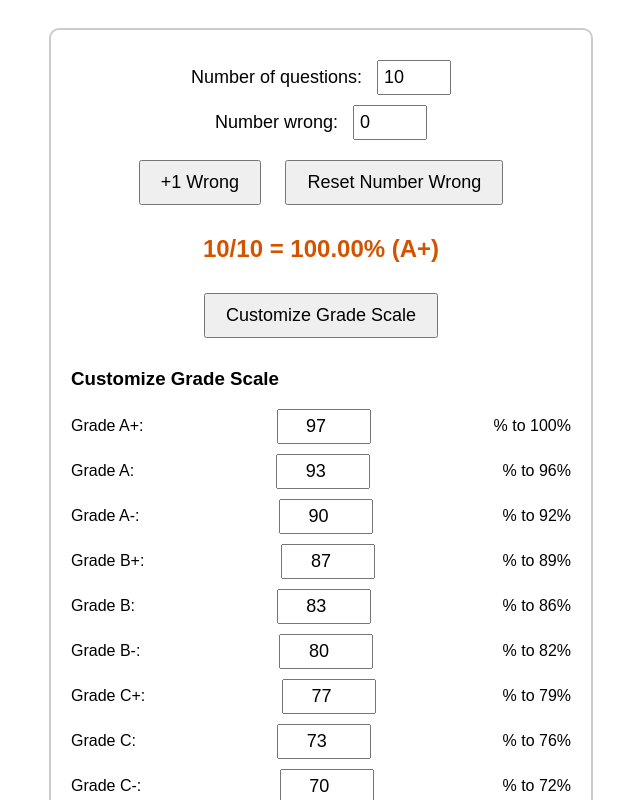
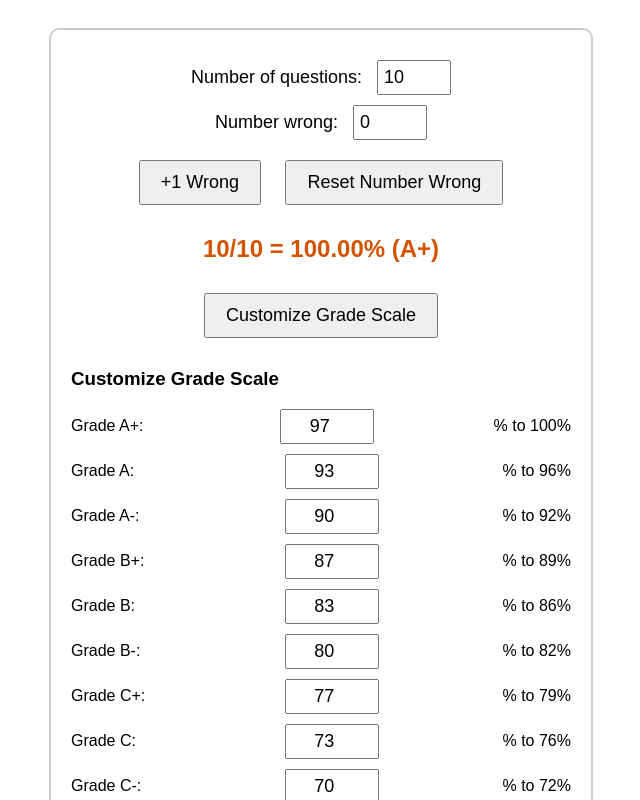
Before and after one commit to searchkaizen/Grading-Calc, a plain HTML site: page v3.html in a window 1280 px wide. Both pictures are taken after a click on the button "Customize Grade Scale". Shown: the top 800 px of the page, without its empty margins (319-959 px from the left). Drawn offline with Linux system fonts and the light colour scheme.

Commit message:
Update v3.html

```diff
--- a/v3.html
+++ b/v3.html
@@ -77,6 +77,11 @@
             margin-bottom: 8px;
         }
 
+        #grade-scale-settings label span {
+            min-width: 80px;
+            text-align: left;
+        }
+
         #grade-scale-settings input[type="number"] {
             width: 80px;
             text-align: center;
@@ -105,19 +110,19 @@
         <!-- Detailed Grade Scale Customization -->
         <div id="grade-scale-settings">
             <h3>Customize Grade Scale</h3>
-            <label>Grade A+: <input type="number" id="grade-a-plus" value="97"> % to 100%</label>
-            <label>Grade A: <input type="number" id="grade-a" value="93"> % to 96%</label>
-            <label>Grade A-: <input type="number" id="grade-a-minus" value="90"> % to 92%</label>
-            <label>Grade B+: <input type="number" id="grade-b-plus" value="87"> % to 89%</label>
-            <label>Grade B: <input type="number" id="grade-b" value="83"> % to 86%</label>
-            <label>Grade B-: <input type="number" id="grade-b-minus" value="80"> % to 82%</label>
-            <label>Grade C+: <input type="number" id="grade-c-plus" value="77"> % to 79%</label>
-            <label>Grade C: <input type="number" id="grade-c" value="73"> % to 76%</label>
-            <label>Grade C-: <input type="number" id="grade-c-minus" value="70"> % to 72%</label>
-            <label>Grade D+: <input type="number" id="grade-d-plus" value="67"> % to 69%</label>
-            <label>Grade D: <input type="number" id="grade-d" value="63"> % to 66%</label>
-            <label>Grade D-: <input type="number" id="grade-d-minus" value="60"> % to 62%</label>
-            <label>Grade F: <input type="number" id="grade-f" value="0"> % to 59%</label>
+            <label><span>Grade A+:</span> <input type="number" id="grade-a-plus" value="97"> % to 100%</label>
+            <label><span>Grade A:</span> <input type="number" id="grade-a" value="93"> % to 96%</label>
+            <label><span>Grade A-:</span> <input type="number" id="grade-a-minus" value="90"> % to 92%</label>
+            <label><span>Grade B+:</span> <input type="number" id="grade-b-plus" value="87"> % to 89%</label>
+            <label><span>Grade B:</span> <input type="number" id="grade-b" value="83"> % to 86%</label>
+            <label><span>Grade B-:</span> <input type="number" id="grade-b-minus" value="80"> % to 82%</label>
+            <label><span>Grade C+:</span> <input type="number" id="grade-c-plus" value="77"> % to 79%</label>
+            <label><span>Grade C:</span> <input type="number" id="grade-c" value="73"> % to 76%</label>
+            <label><span>Grade C-:</span> <input type="number" id="grade-c-minus" value="70"> % to 72%</label>
+            <label><span>Grade D+:</span> <input type="number" id="grade-d-plus" value="67"> % to 69%</label>
+            <label><span>Grade D:</span> <input type="number" id="grade-d" value="63"> % to 66%</label>
+            <label><span>Grade D-:</span> <input type="number" id="grade-d-minus" value="60"> % to 62%</label>
+            <label><span>Grade F:</span> <input type="number" id="grade-f" value="0"> % to 59%</label>
             <button id="apply-grade-scale">Apply Grade Scale</button>
         </div>
 
@@ -217,7 +222,7 @@
             calculateGrade();
         });
 
-      document.getElementById('num-questions').addEventListener('input', calculateGrade);
+        document.getElementById('num-questions').addEventListener('input', calculateGrade);
         document.getElementById('num-wrong').addEventListener('input', calculateGrade);
 
         document.getElementById('apply-grade-scale').addEventListener('click', () => {
```
